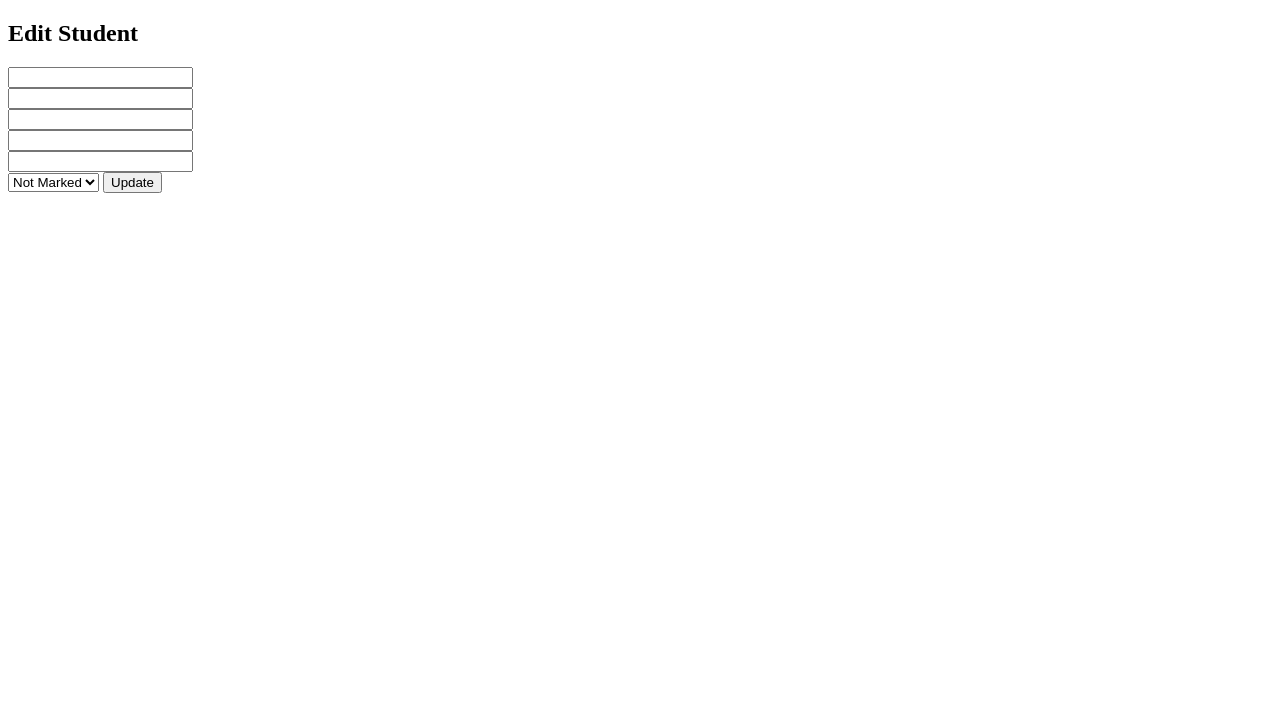
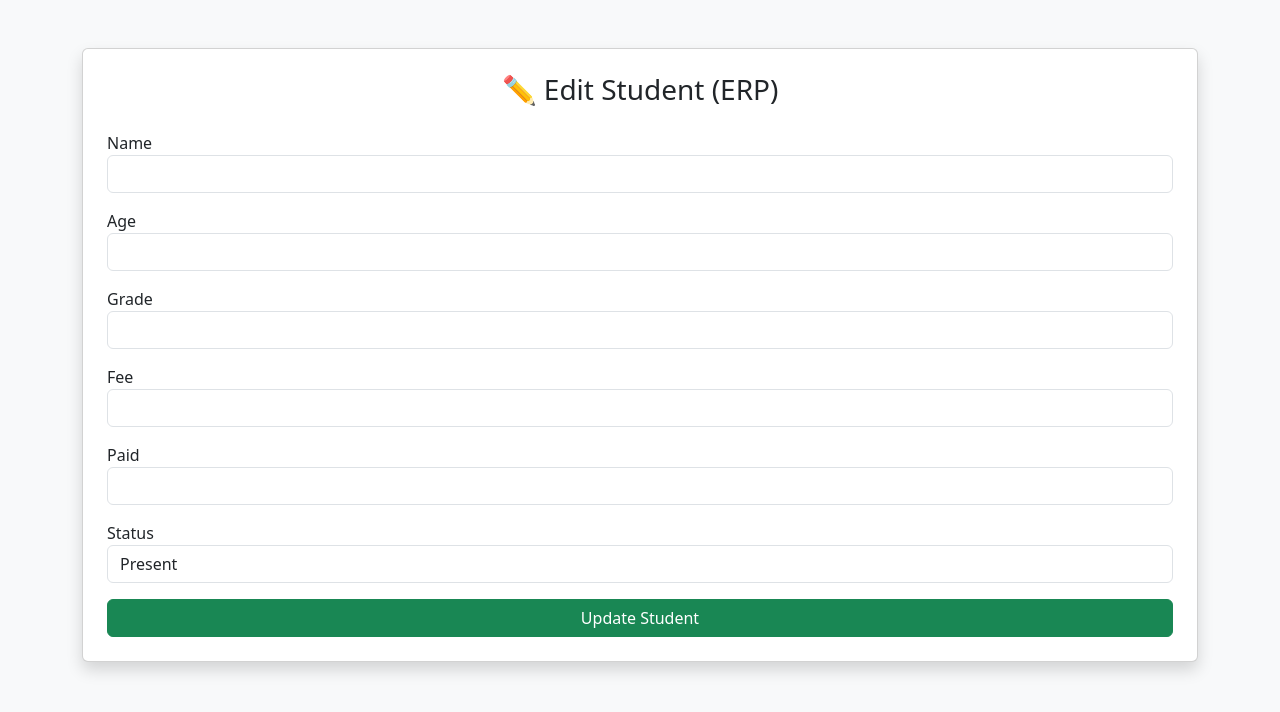
Before and after one commit to we32693269/school-saas, a Flask app: template templates/edit_student.html in a window 1280 px wide. Shown: the top 712 px of the page. Run offline with Flask 3, Linux system fonts and the light colour scheme; the template is opened without the code that fills it, so the values that code supplies are empty.

Commit message:
Update edit_student.html

```diff
--- a/templates/edit_student.html
+++ b/templates/edit_student.html
@@ -1,31 +1,84 @@
 <!DOCTYPE html>
 <html>
 <head>
-    <title>Edit</title>
+    <title>Edit Student</title>
+    <link href="https://cdn.jsdelivr.net/npm/bootstrap@5.3.3/dist/css/bootstrap.min.css" rel="stylesheet">
 </head>
 
-<body>
+<body class="bg-light">
 
-<h2>Edit Student</h2>
+<div class="container mt-5">
 
-<form method="POST">
+    <div class="card shadow p-4">
 
-    <input name="name" value="{{ student[1] }}"><br>
-    <input name="age" value="{{ student[2] }}"><br>
-    <input name="grade" value="{{ student[3] }}"><br>
-    <input name="fee" value="{{ student[4] }}"><br>
-    <input name="paid" value="{{ student[5] }}"><br>
+        <h3 class="text-center mb-4">✏️ Edit Student (ERP)</h3>
 
-    <select name="status">
-        <option>Not Marked</option>
-        <option>Present</option>
-        <option>Absent</option>
-        <option>Late</option>
-    </select>
+        <form method="POST">
 
-    <button>Update</button>
+            <!-- NAME -->
+            <div class="mb-3">
+                <label>Name</label>
+                <input type="text" name="name" value="{{ student[1] }}" class="form-control" required>
+            </div>
 
-</form>
+            <!-- AGE -->
+            <div class="mb-3">
+                <label>Age</label>
+                <input type="number" name="age" value="{{ student[2] }}" class="form-control" required>
+            </div>
+
+            <!-- GRADE -->
+            <div class="mb-3">
+                <label>Grade</label>
+                <input type="text" name="grade" value="{{ student[3] }}" class="form-control" required>
+            </div>
+
+            <!-- FEE -->
+            <div class="mb-3">
+                <label>Fee</label>
+                <input type="number" name="fee" value="{{ student[4] }}" class="form-control" required>
+            </div>
+
+            <!-- PAID -->
+            <div class="mb-3">
+                <label>Paid</label>
+                <input type="number" name="paid" value="{{ student[5] }}" class="form-control" required>
+            </div>
+
+            <!-- STATUS -->
+            <div class="mb-3">
+                <label>Status</label>
+                <select name="status" class="form-control" required>
+
+                    <option value="Present" {% if student[6]=='Present' %}selected{% endif %}>
+                        Present
+                    </option>
+
+                    <option value="Absent" {% if student[6]=='Absent' %}selected{% endif %}>
+                        Absent
+                    </option>
+
+                    <option value="Late" {% if student[6]=='Late' %}selected{% endif %}>
+                        Late
+                    </option>
+
+                    <option value="Not Marked" {% if student[6]=='Not Marked' %}selected{% endif %}>
+                        Not Marked
+                    </option>
+
+                </select>
+            </div>
+
+            <!-- BUTTON -->
+            <button type="submit" class="btn btn-success w-100">
+                Update Student
+            </button>
+
+        </form>
+
+    </div>
+
+</div>
 
 </body>
 </html>
```
